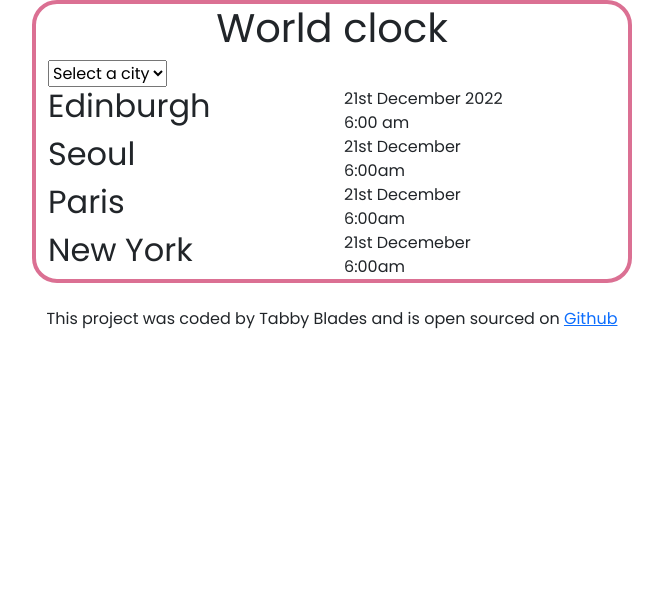
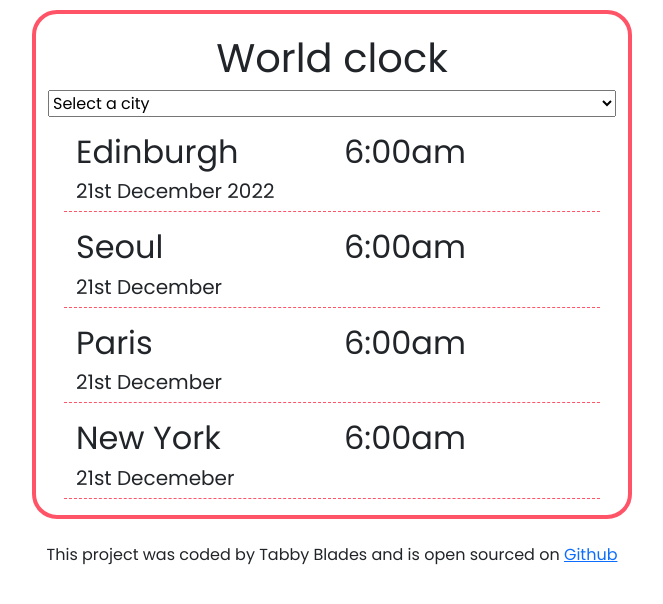
Before and after one commit to tabbyblades/world-clock, a plain HTML site: page index.html in a window 1280 px wide. Shown: the whole page, without its empty margins (308-971 px from the left). Drawn offline with nearby package versions, Linux system fonts and the light colour scheme.

Commit message:
Added basic CSS

```diff
--- a/index.html
+++ b/index.html
@@ -19,25 +19,26 @@
         <option value="paris">Paris</option>
         <option value="yew york">New York</option>
     </select>
-    <div class="row" id="city-info">
-        <div class="col-md-6"><h2>Edinburgh</h2></div>
-        <div class="col-md-6" id="date">21st December 2022
-        <div class="time">6:00 am</div></div>
+    <div class="row m-3" id="city-info">
+        <div class="col-md-6"><h2>Edinburgh</h2>
+        <h3>21st December 2022</h3></div>
+        <div class="col-md-6" id="time"><h2>
+    6:00am</h2></div>
     </div>
-    <div class="row" class="city-info">
-   <div class="col-md-6"><h2>Seoul</h2></div>
-    <div class="col-md-6" id="date">21st December
-    <div class="time">6:00am</div></div>
-    </div>
-<div class="row" class="city-info">
-    <div class="col-md-6"><h2>Paris</h2></div>
-    <div class="col-md-6" id="date">21st December
-    <div class="time">6:00am</div></div>
+    <div class="row m-3" class="city-info" >
+   <div class="col-md-6"><h2>Seoul</h2>
+<h3>21st December</h3></div>
+    <div class="col-md-6" id="time"><h2>6:00am</h2></div></div>
+
+<div class="row m-3" class="city-info">
+    <div class="col-md-6"><h2>Paris</h2>
+    <h3>21st December</h3></div>
+    <div class="col-md-6" id="time"><h2>6:00am</h2></div>
 </div>
-<div class="row" class="city-info">
-    <div class="col-md-6"><h2>New York</h2></div>
-    <div class="col-md-6" id="date">21st Decemeber
-    <div class="time">6:00am</div></div>
+<div class="row m-3" class="city-info">
+    <div class="col-md-6"><h2>New York</h2>
+    <h3>21st Decemeber</h3></div>
+    <div class="col-md-6" id="time"><h2>6:00am</h2></div>
 </div>
 </div>
 <br/>
--- a/src/style.css
+++ b/src/style.css
@@ -1,16 +1,31 @@
 .container{
     max-width: 600px !important;
     margin: 0 auto;
-    border: 4px solid palevioletred;
+    border: 4px solid #ff5468;
     border-radius: 25px;
     font-family:'Poppins', sans-serif;
+    margin-top: 10px;
 }
 
 h1{
     text-align: center;
+    margin-top: 20px !important;
 }
 
 footer{
     text-align: center;
     font-family:'Poppins', sans-serif;
 }
+
+select{
+    display: block;
+    width: 100%;
+}
+
+.row{
+    border-bottom: 1px dashed #ff5468;
+}
+
+h3{
+    font-size: 20px !important;
+}
```
